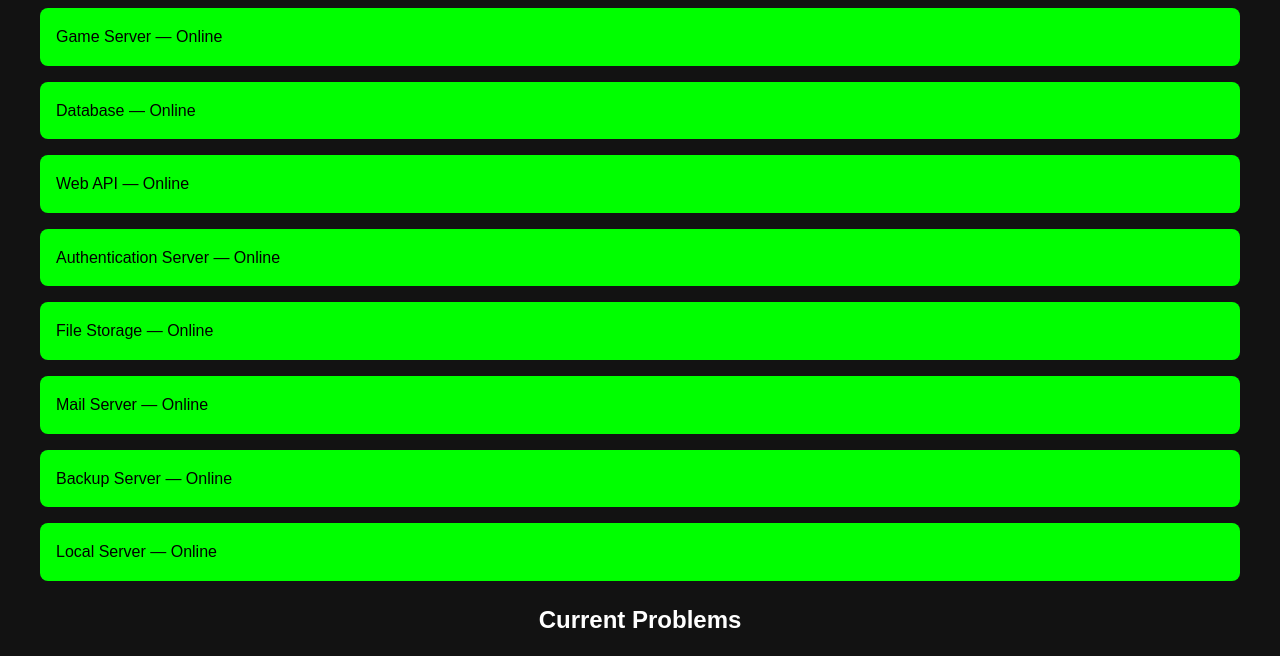
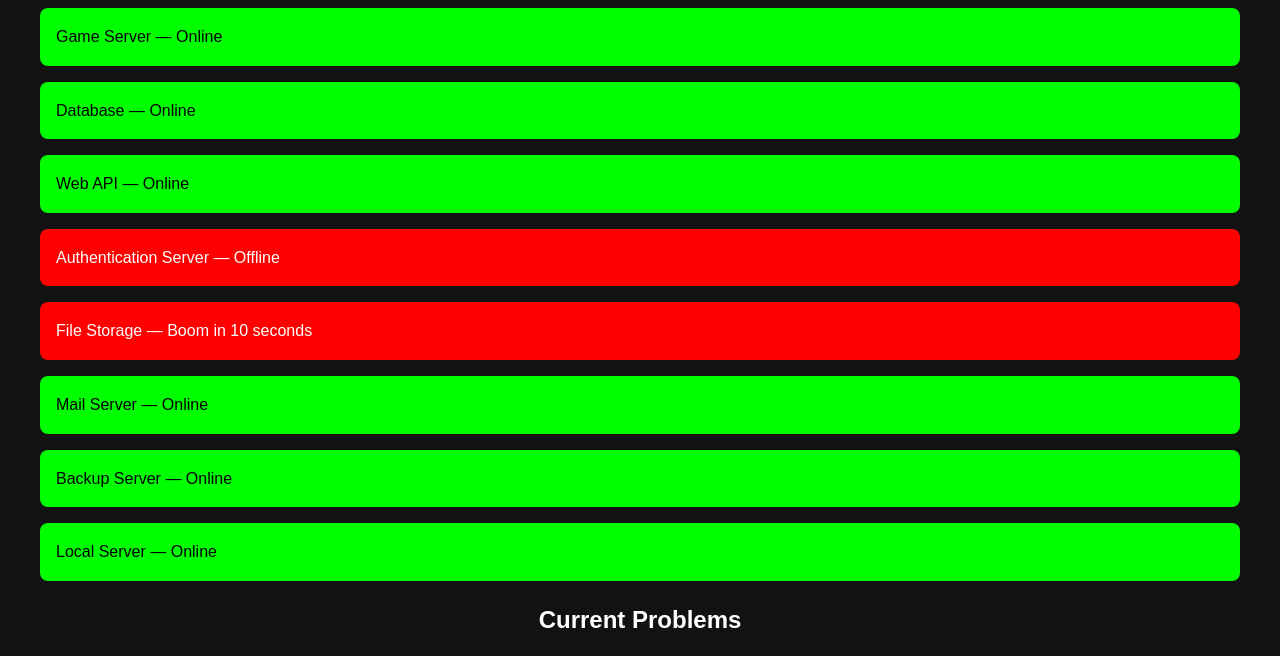
Before and after one commit to OgnjenDev/AbcStudio-Status, a plain HTML site: page index.html in a window 1280 px wide. Shown: the part 126-782 px from the top of the page. Drawn offline with Linux system fonts and the light colour scheme.

Commit message:
Update index.html

```diff
--- a/index.html
+++ b/index.html
@@ -38,8 +38,8 @@ const data = {
     {"name": "Game Server", "status": "Online"},
     {"name": "Database", "status": "Online"},
     {"name": "Web API", "status": "Online"},
-    {"name": "Authentication Server", "status": "Online"},
-    {"name": "File Storage", "status": "Online"},
+    {"name": "Authentication Server", "status": "Offline"},
+    {"name": "File Storage", "status": "Boom in 10 seconds"},
     {"name": "Mail Server", "status": "Online"},
     {"name": "Backup Server", "status": "Online"},
     {"name": "Local Server", "status": "Online"}  // added Local Server
```
